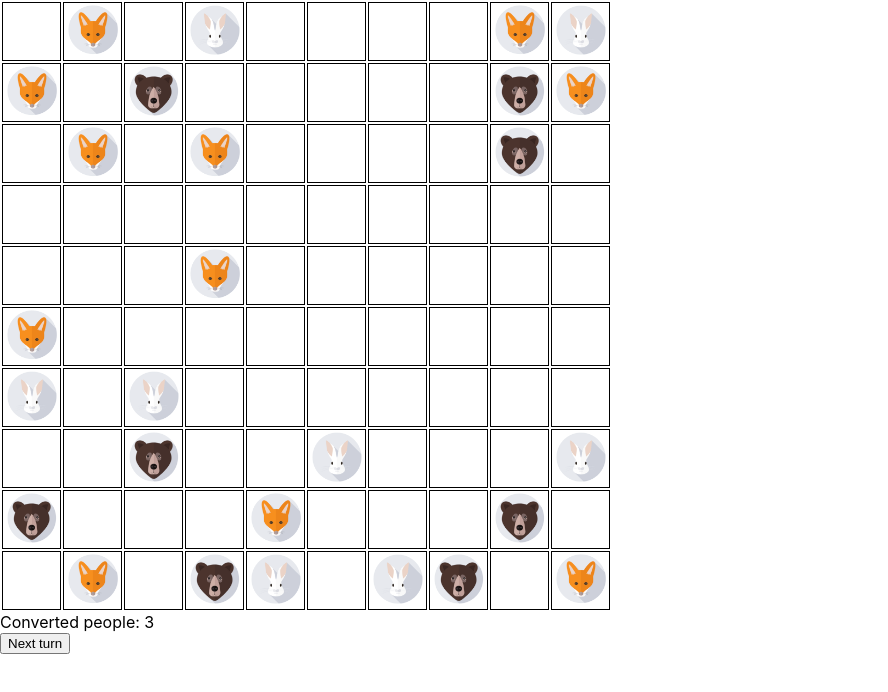
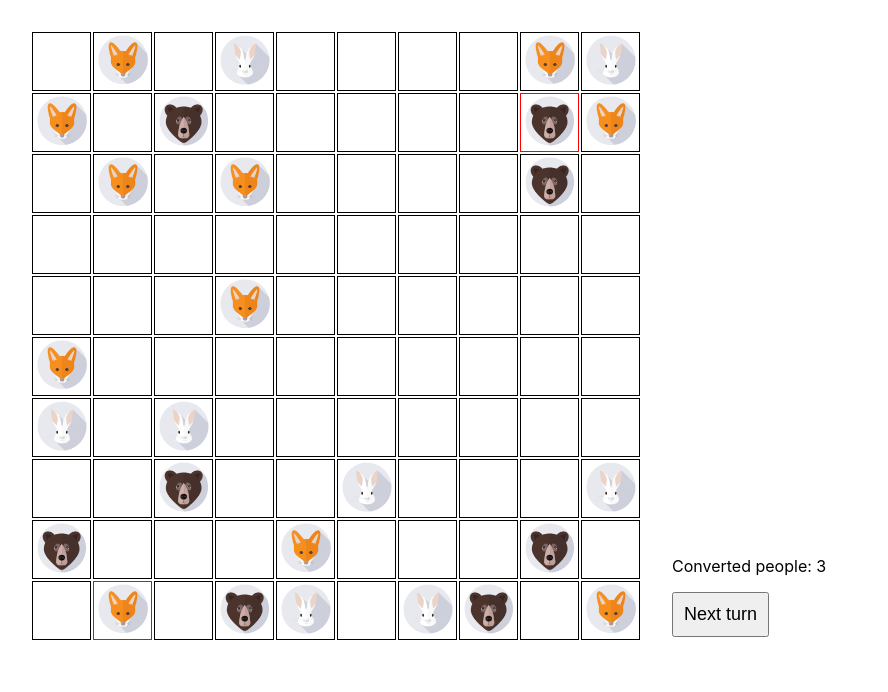
Before and after one commit to borlaym/zhentarim-agents, a React (Create React App) app: page / in a window 1280 px wide. Shown: the top 692 px of the page, without its empty margins (0-888 px from the left). Built offline with nearby package versions, Linux system fonts and the light colour scheme.

Commit message:
More css

```diff
--- a/src/App.css
+++ b/src/App.css
@@ -1,3 +1,18 @@
+table {
+	margin-right: 30px;
+}
+
+.container {
+	display: flex;
+	padding: 30px;
+}
+
+.tools {
+	display: flex;
+	flex-direction: column;
+	justify-content: space-between;
+}
+
 td {
 	width: 55px;
 	height: 55px;
@@ -14,13 +29,20 @@ td img {
 	}
 
 td.selected {
-	border: 1px solid red;
+	background-color: lightgray;
 }
 
 td.questionedThisRound {
 	background-color: gray;
 }
 
-td.converted {
-	font-weight: bold;
+button {
+	padding: 10px;
+	font-size: 18px;
+	margin-bottom: 5px;
+	display: block;
 }
+
+td.agent {
+	border-color: red;
+}
--- a/src/App.tsx
+++ b/src/App.tsx
@@ -215,7 +215,7 @@ class App extends React.Component<{}, State> {
 		const selectedInformation = this.state.selected && this.state.information.find(info => info.guest === this.state.selected);
 		const currentTurn = this.state.turns[this.state.turns.length - 1];
 		return (
-			<>
+			<div className="container">
 				<table>
 					<tbody>
 						{allSpaces.map((row: Array<(Guest | null)>, index) => (
@@ -227,7 +227,8 @@ class App extends React.Component<{}, State> {
 										className={classnames({
 											selected: this.state.selected === col,
 											questionedThisRound: this.state.information.find(info => info.guest === col),
-											converted: col && col.converted
+											converted: col && col.converted,
+											agent: col && col.type === 'agent'
 										})}
 									>
 										{col && <img src={`${col.mask}.png`} />}
@@ -237,22 +238,24 @@ class App extends React.Component<{}, State> {
 						))}
 					</tbody>
 				</table>
-				{this.state.selected && (
-					<>
-						{selectedInformation ? selectedInformation.information : (
-							<>
-								<button onClick={() => this.investigate(false)}>Investigate (failed Insight)</button>
-								<button onClick={() => this.investigate(true)}>Investigate (successful Insight)</button>
-							</>
-						)}
-					</>
-				)}
-				<div>
-					Converted people: {currentTurn.filter(guest => guest.converted).length}
+				<div className="tools">
+					<div>
+						{this.state.selected && selectedInformation ? selectedInformation.information : this.state.selected ? (
+								<>
+									<button onClick={() => this.investigate(false)}>Investigate (failed Insight)</button>
+									<button onClick={() => this.investigate(true)}>Investigate (successful Insight)</button>
+								</>
+							) : null}
+					</div>
+					<footer>
+						<p>
+							Converted people: {currentTurn.filter(guest => guest.converted).length}
+						</p>
+						<button onClick={this.nextTurn}>Next turn</button>
+					</footer>
 				</div>
-				<button onClick={this.nextTurn}>Next turn</button>
 
-			</>
+			</div>
 		)
 	}
 }
```
